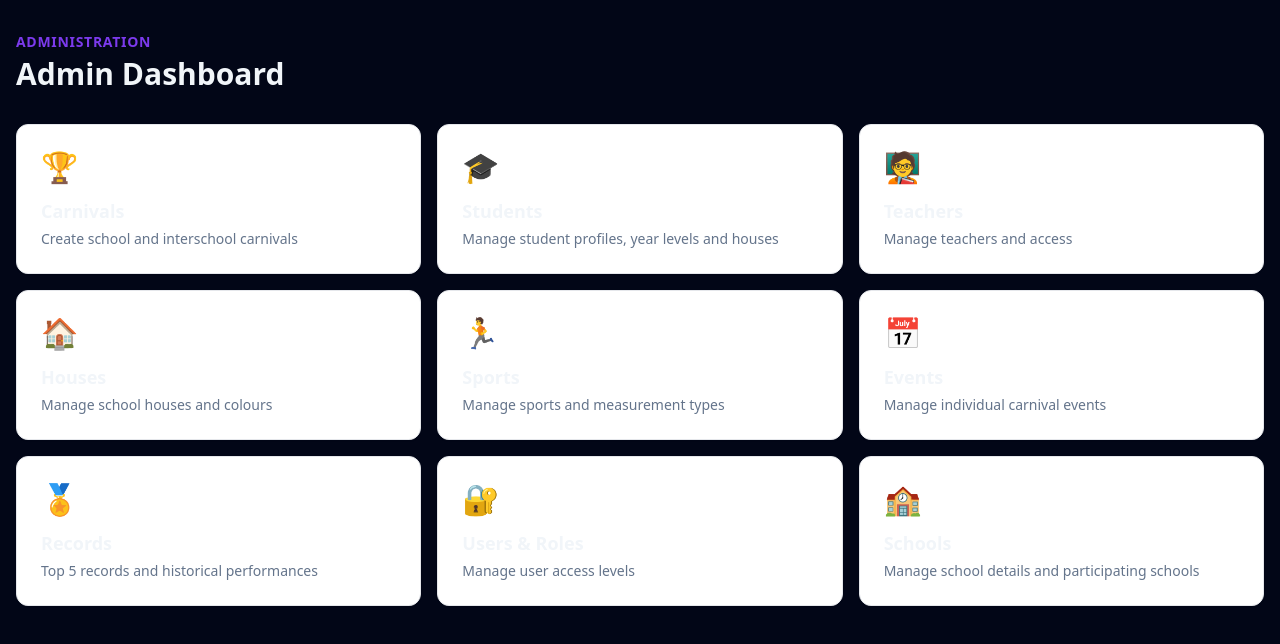
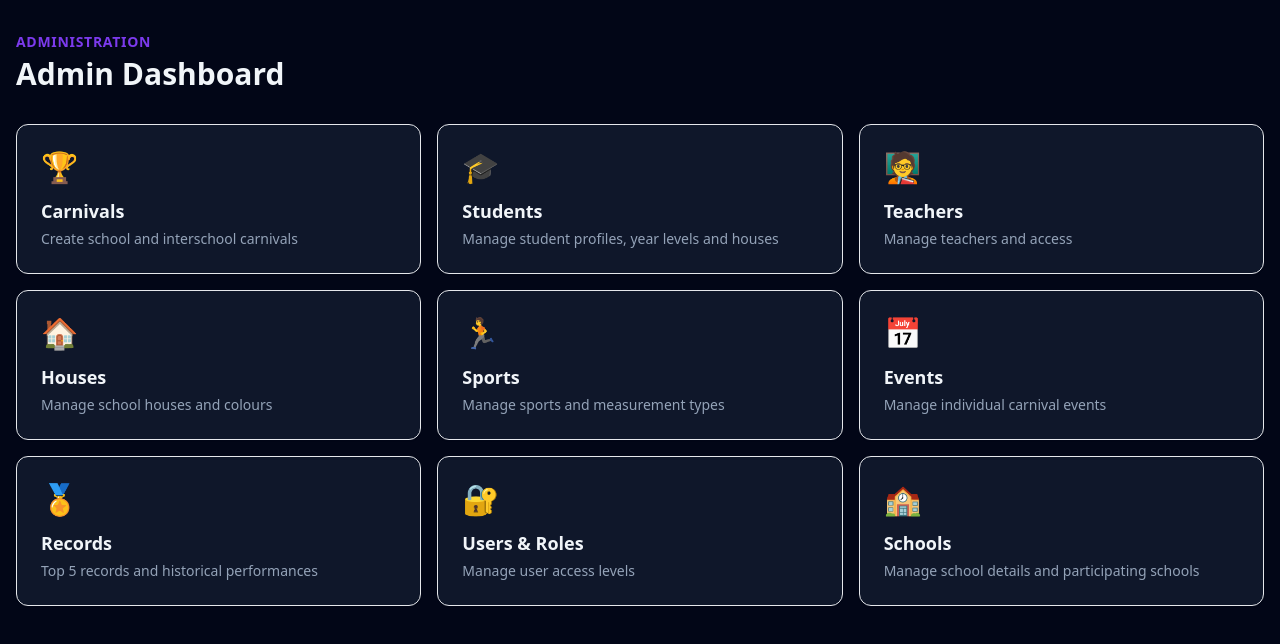
Before and after one commit to ellascreations/schoolsportstracker, a Nuxt app: page /admin in a window 1280 px wide. Shown: the top 644 px of the page. Built offline with nearby package versions, Linux system fonts and the light colour scheme; no server answers.

Commit message:
Add files via upload

```diff
--- a/app/pages/admin/index.vue
+++ b/app/pages/admin/index.vue
@@ -30,13 +30,13 @@ const items = computed(() => {
   <main class="mx-auto max-w-7xl px-4 py-8">
     <p class="text-sm font-bold uppercase tracking-wider text-violet-600">Administration</p>
     <h1 class="mt-1 text-3xl font-bold">Admin Dashboard</h1>
-    <p v-if="profile?.school" class="mt-2 text-slate-500">{{ profile.school.name }}</p>
+    <p v-if="profile?.school" class="mt-2 text-slate-400">{{ profile.school.name }}</p>
 
     <div class="mt-8 grid gap-4 md:grid-cols-2 lg:grid-cols-3">
-      <NuxtLink v-for="item in items" :key="item[0]" :to="item[2]" class="rounded-xl border bg-white p-6 shadow-sm hover:border-violet-300">
+      <NuxtLink v-for="item in items" :key="item[0]" :to="item[2]" class="rounded-xl border bg-slate-900 p-6 shadow-sm hover:border-violet-300">
         <div class="text-3xl">{{ item[3] }}</div>
         <h2 class="mt-3 text-lg font-bold">{{ item[0] }}</h2>
-        <p class="mt-1 text-sm text-slate-500">{{ item[1] }}</p>
+        <p class="mt-1 text-sm text-slate-400">{{ item[1] }}</p>
       </NuxtLink>
     </div>
   </main>
```
